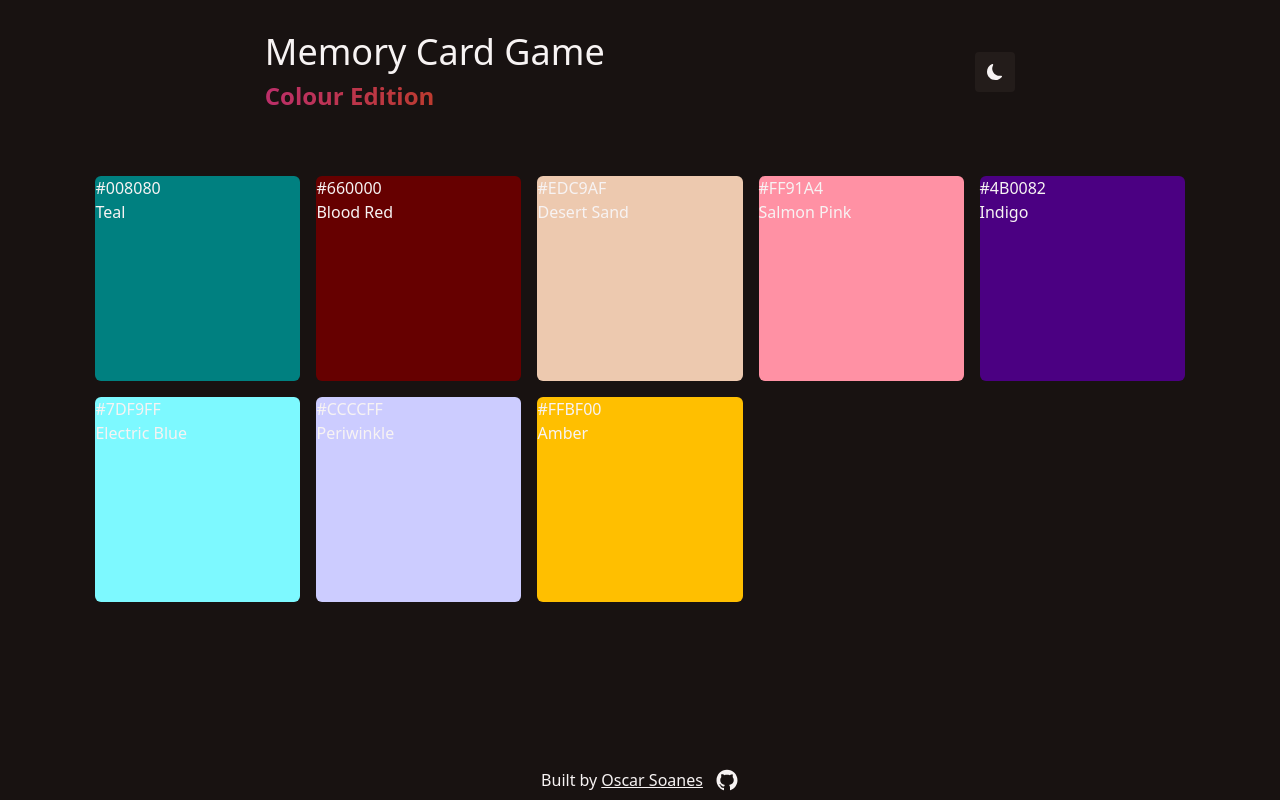
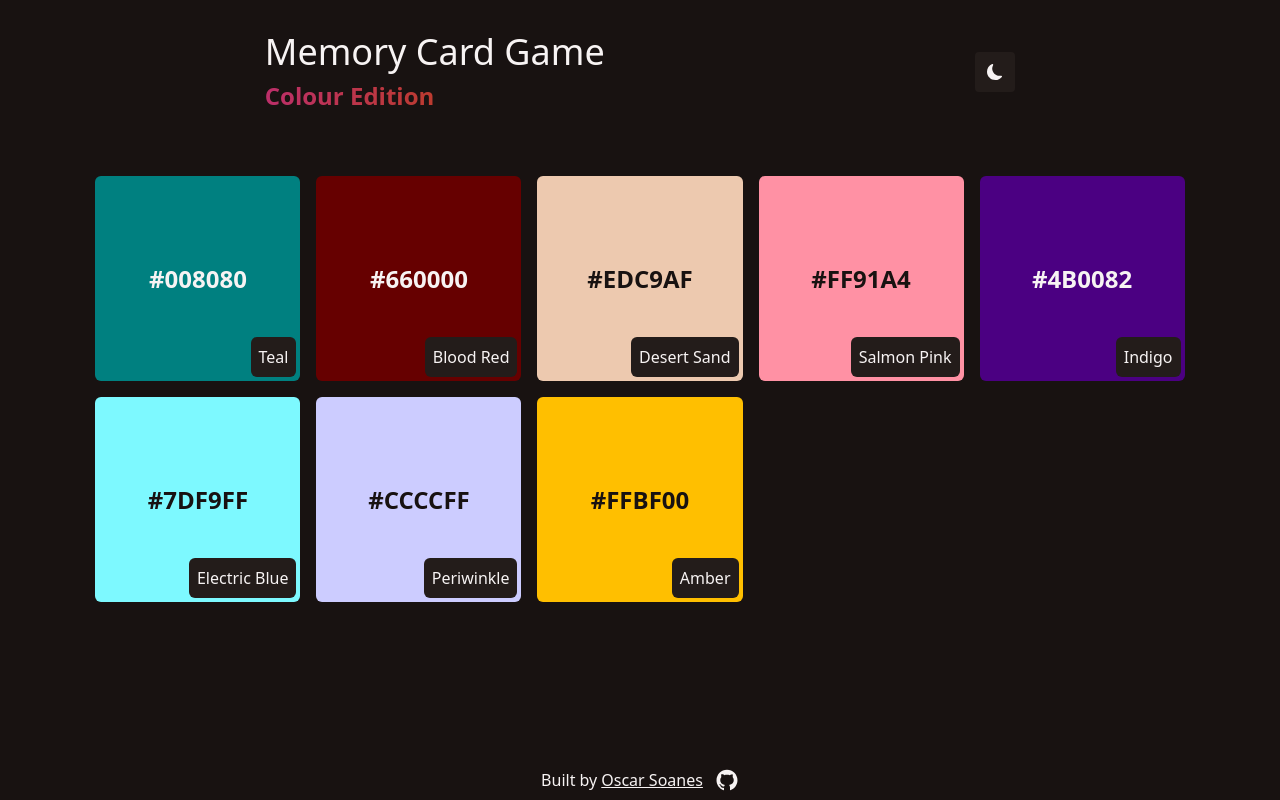
Before and after one commit to OscarSoanes/memory-card, a React (Create React App) app: page / in a window 1280 px wide. Both pictures are taken after a click on the button "Easy". Built offline with nearby package versions, Linux system fonts and the light colour scheme.

Commit message:
Styled Cell, uses custom transition property in config

```diff
--- a/src/components/Cell.jsx
+++ b/src/components/Cell.jsx
@@ -1,11 +1,25 @@
 export function Cell({ colour }) {
   return (
     <section
-      className={"aspect-square rounded-md"}
+      className={
+        "aspect-square rounded-md flex flex-col items-center justify-center relative hover:scale-95 hover:rounded-none transition-cell ease-in duration-200 motion-reduce:transition-none motion-reduce:hover:transform-none cursor-pointer"
+      }
       style={{ backgroundColor: colour.hex }}
     >
-      <h2>{colour.hex}</h2>
-      <p>{colour.name}</p>
+      <h2
+        className={`${
+          colour.dark ? "text-dBackground" : "text-dPrimary"
+        } font-bold text-xl sm:text-2xl`}
+      >
+        {colour.hex}
+      </h2>
+      <p
+        className={
+          "self-end bottom-1 right-1 rounded-md p-1 absolute bg-lSecondaryButton dark:bg-dSecondaryButton sm:p-2"
+        }
+      >
+        {colour.name}
+      </p>
     </section>
   );
 }
--- a/tailwind.config.js
+++ b/tailwind.config.js
@@ -15,6 +15,9 @@ module.exports = {
         dPrimary: "#f7f3f3",
         dBackground: "#181211",
         dSecondaryButton: "#231c1a"
+      },
+      transitionProperty: {
+        'cell': 'border-radius transform',
       }
     },
   },
```
